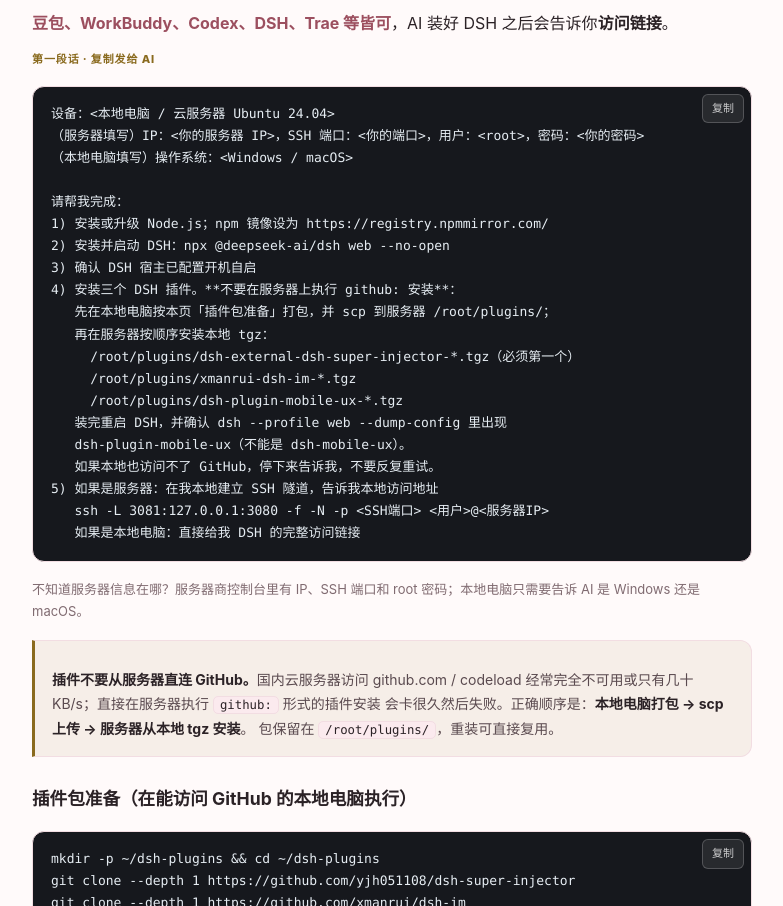
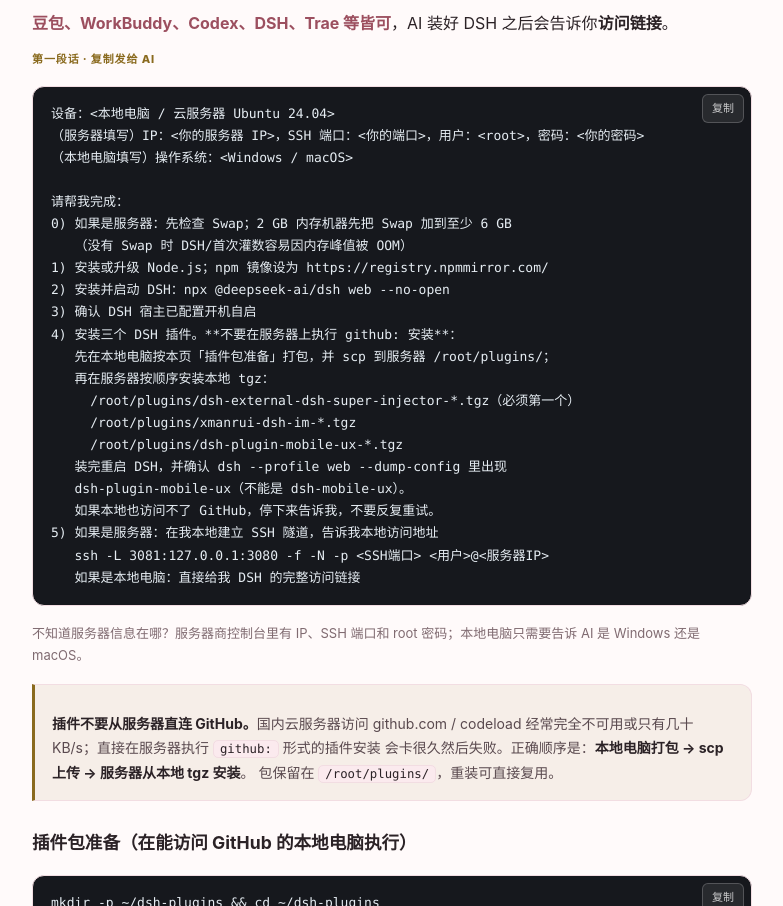
Before and after one commit to 68110923/xunlongjue-doc, a plain HTML site: page docs/getting-started/index.html in a window 1280 px wide. Shown: the part 1054-1960 px from the top of the page, without its empty margins (268-1051 px from the left). Drawn offline with Linux system fonts and the light colour scheme.

Commit message:
auto sync: xunlongjue-pro@fb43609

```diff
--- a/docs/getting-started/index.html
+++ b/docs/getting-started/index.html
@@ -125,6 +125,8 @@
 （本地电脑填写）操作系统：&lt;Windows / macOS&gt;
 
 请帮我完成：
+0) 如果是服务器：先检查 Swap；2 GB 内存机器先把 Swap 加到至少 6 GB
+   （没有 Swap 时 DSH/首次灌数容易因内存峰值被 OOM）
 1) 安装或升级 Node.js；npm 镜像设为 https://registry.npmmirror.com/
 2) 安装并启动 DSH：npx @deepseek-ai/dsh web --no-open
 3) 确认 DSH 宿主已配置开机自启
```
